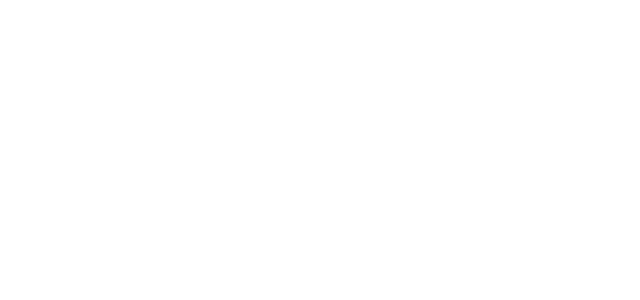
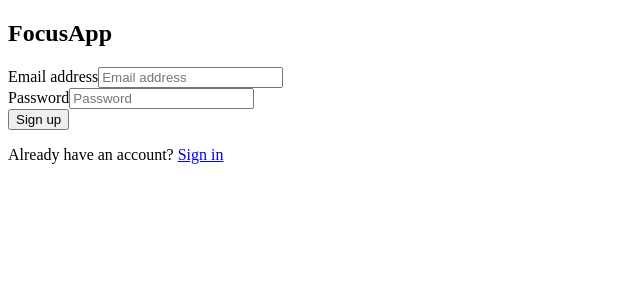
Before and after one commit to hersvik/beami, a React (Vite) app in the folder beami-client/: page /signup in a window 1280 px wide. Before the commit this address had no page. Shown: the top 300 px of the page, without its empty margins (0-640 px from the left). Built offline with nearby package versions, Linux system fonts and the light colour scheme.

Commit message:
custom signing code from freecodecamp, gruppenavn field as comment, misc (db rules verified effective, only write from my dummy.no account)

```diff
--- a/beami-client/firestore.tsx
+++ b/beami-client/firebaseConfig.tsx
@@ -1,6 +1,7 @@
- // Import the functions you need from the SDKs you need
  import { initializeApp } from "firebase/app";
+ import { getAuth } from "firebase/auth";
  import { getFirestore } from "firebase/firestore";
+
  // TODO: Add SDKs for Firebase products that you want to use
  // https://firebase.google.com/docs/web/setup#available-libraries
  // Your web app's Firebase configuration
@@ -12,9 +13,7 @@
   messagingSenderId: "240835648688",
   appId: "1:240835648688:web:b9a6b9c2e7b942cdc7ef75"
 };
- // Initialize Firebase
 
  const app = initializeApp(firebaseConfig);
- // Export firestore database
- // It will be imported into your react app whenever it is needed
+ export const auth = getAuth(app);
  export const db = getFirestore(app);
--- a/beami-client/src/App.tsx
+++ b/beami-client/src/App.tsx
@@ -3,6 +3,8 @@
 import './App.css'
 // import { initializeApp } from "firebase/app";
 import {Home} from './components/Home';
+import SignUp from './components/Signup';
+import Login from './components/Login';
 import {OkLoggedIn} from './components/OkLoggedIn';
 
 export function App() {
@@ -29,7 +31,9 @@
     <div className="App">
       <Routes>
         <Route path="/" element={ <Home/> } />
-        <Route path="/signedIn" element={ <OkLoggedIn/> } />
+        <Route path="/add" element={ <OkLoggedIn/> } />
+        <Route path="/signup" element={ <SignUp/> } />
+        <Route path="/login" element={ <Login/> } />
 
       </Routes>
     </div>
--- a/beami-client/src/components/Home.tsx
+++ b/beami-client/src/components/Home.tsx
@@ -1,7 +1,7 @@
-import {SignInScreen} from '../SignInScreen';
 import { collection, getDocs } from "firebase/firestore";
-import {db} from '../../firestore';
+import {db} from '../../firebaseConfig';
 import { useState, useEffect } from "react";
+import { Timestamp } from "firebase/firestore"
 
 export function Home() {
 
@@ -12,8 +12,8 @@
       await getDocs(collection(db, "deposit"))
           .then((querySnapshot)=>{
               const newData = querySnapshot.docs
-                  .map((doc) => ({...doc.data(), id:doc.id }));
-              setDeposits(newData);
+                  .map((doc:any) => ({...doc.data(), id:doc.id }));
+              setDeposits(newData.sort((a,b) => a.date.seconds - b.date.seconds));
               console.log(deposits, newData);
           })
 
@@ -25,9 +25,14 @@
 
 return (
   <div className="home">
-      <h1>Beami test deploy2</h1>
-      <SignInScreen />
-      {deposits.map((d: any) => (<p key={d.id}>{d.amount}</p>))}
+      <h1>Flaskebeløp</h1>
+      {deposits.map((d: any) =>
+        (<p key={d.id}>kr. {d.amount}
+          <span style={{color: "silver", paddingLeft: "1em", paddingRight: "1em"}}>
+            {(d.date as Timestamp).toDate().toLocaleDateString() }
+          </span>
+          {d.comment}
+        </p>))}
   </div>
 )
 }
--- /dev/null
+++ b/beami-client/src/components/Login.tsx
@@ -0,0 +1,87 @@
+import React, {useState} from 'react';
+import {  signInWithEmailAndPassword   } from 'firebase/auth';
+import { auth } from '../../firebaseConfig';
+import { NavLink, useNavigate } from 'react-router-dom'
+
+const Login = () => {
+    const navigate = useNavigate();
+    const [email, setEmail] = useState('');
+    const [password, setPassword] = useState('');
+
+    const onLogin = (e:any) => {
+        e.preventDefault();
+        signInWithEmailAndPassword(auth, email, password)
+        .then((userCredential) => {
+            // Signed in
+            const user = userCredential.user;
+            navigate("/add")
+            console.log(user);
+        })
+        .catch((error) => {
+            const errorCode = error.code;
+            const errorMessage = error.message;
+            console.log(errorCode, errorMessage)
+        });
+
+    }
+
+    return(
+        <>
+            <main >
+                <section>
+                    <div>
+                        <p> FocusApp </p>
+
+                        <form>
+                            <div>
+                                <label htmlFor="email-address">
+                                    Email address
+                                </label>
+                                <input
+                                    id="email-address"
+                                    name="email"
+                                    type="email"
+                                    required
+                                    placeholder="Email address"
+                                    onChange={(e)=>setEmail(e.target.value)}
+                                />
+                            </div>
+
+                            <div>
+                                <label htmlFor="password">
+                                    Password
+                                </label>
+                                <input
+                                    id="password"
+                                    name="password"
+                                    type="password"
+                                    required
+                                    placeholder="Password"
+                                    onChange={(e)=>setPassword(e.target.value)}
+                                />
+                            </div>
+
+                            <div>
+                                <button
+                                    onClick={onLogin}
+                                >
+                                    Login
+                                </button>
+                            </div>
+                        </form>
+
+                        <p className="text-sm text-white text-center">
+                            No account yet? {' '}
+                            <NavLink to="/signup">
+                                Sign up
+                            </NavLink>
+                        </p>
+
+                    </div>
+                </section>
+            </main>
+        </>
+    )
+}
+
+export default Login
--- a/beami-client/src/components/OkLoggedIn.tsx
+++ b/beami-client/src/components/OkLoggedIn.tsx
@@ -1,10 +1,30 @@
 import { collection, addDoc, Timestamp } from "firebase/firestore";
-import firebase from "firebase/compat";
-import {db} from '../../firestore';
-import {useState} from "react";
+import {db} from '../../firebaseConfig';
+import {useState, useEffect} from "react";
+import { useNavigate } from 'react-router-dom';
+import {  signOut, onAuthStateChanged } from "firebase/auth";
+import {auth} from '../../firebaseConfig';
 
 export function OkLoggedIn() {
+  const navigate = useNavigate();
 
+  useEffect(()=>{
+    onAuthStateChanged(auth, (user) => {
+        if (user) {
+          // User is signed in, see docs for a list of available properties
+          // https://firebase.google.com/docs/reference/js/firebase.User
+          const uid = user.uid;
+          // ...
+          console.log("uid", uid)
+        } else {
+          // User is signed out
+          // ...
+          console.log("user is logged out")
+          navigate("/login")
+        }
+      });
+
+}, [])
   const save = async (e: any) => {
     e.preventDefault();
 
@@ -12,6 +32,7 @@
         const payload = {
           amount: parseInt(input),
           date: new Date(),
+          comment,
         };
         const docRef = await addDoc(collection(db, "deposit"), payload);
         console.log("Document written with ID: ", docRef.id);
@@ -39,17 +60,40 @@
     }
   };
 
+  const handleComment = (event: any) => {
+    setComment(event.target.value);
+  }
+
   const [input, setInput] = useState("");
   const [track, setTrack] = useState("");
+  const [comment, setComment] = useState("");
 
+
+  const handleLogout = () => {
+      signOut(auth).then(() => {
+      // Sign-out successful.
+          navigate("/");
+          console.log("Signed out successfully")
+      }).catch((error) => {
+      // An error happened.
+      });
+  }
   return (
     <div className="ok_logged_in">
         <h1>OK logged in</h1>
         <input type="number" value={input} onChange={handleChange}></input>
-        <button onClick={save}>{parseInt(input)}</button>
+        <input type="text" value={comment} onChange={handleComment}></input>
+        <button onClick={save}>{parseInt(input) || "Invalid amount"}</button>
         <pre>
           {track}
         </pre>
+        <br />
+        <br />
+        <br />
+        <br />
+        <button onClick={handleLogout}>
+                        Logout
+        </button>
     </div>
   )
 }
--- /dev/null
+++ b/beami-client/src/components/Signup.tsx
@@ -0,0 +1,90 @@
+import React, {useState} from 'react';
+import { NavLink, useNavigate } from 'react-router-dom';
+import {  createUserWithEmailAndPassword  } from 'firebase/auth';
+import { auth } from '../../firebaseConfig';
+
+const Signup = () => {
+    const navigate = useNavigate();
+
+    const [email, setEmail] = useState('')
+    const [password, setPassword] = useState('');
+
+    const onSubmit = async (e:any) => {
+      e.preventDefault()
+
+      await createUserWithEmailAndPassword(auth, email, password)
+        .then((userCredential) => {
+            // Signed in
+            const user = userCredential.user;
+            console.log(user);
+            navigate("/login")
+            // ...
+        })
+        .catch((error) => {
+            const errorCode = error.code;
+            const errorMessage = error.message;
+            console.log(errorCode, errorMessage);
+            // ..
+        });
+
+
+    }
+
+  return (
+    <main >
+        <section>
+            <div>
+                <div>
+                    <h1> FocusApp </h1>
+                    <form>
+                        <div>
+                            <label htmlFor="email-address">
+                                Email address
+                            </label>
+                            <input
+                                type="email"
+                                label="Email address"
+                                value={email}
+                                onChange={(e) => setEmail(e.target.value)}
+                                required
+                                placeholder="Email address"
+                            />
+                        </div>
+
+                        <div>
+                            <label htmlFor="password">
+                                Password
+                            </label>
+                            <input
+                                type="password"
+                                label="Create password"
+                                value={password}
+                                onChange={(e) => setPassword(e.target.value)}
+                                required
+                                placeholder="Password"
+                            />
+                        </div>
+
+                        <button
+                            type="submit"
+                            onClick={onSubmit}
+                        >
+                            Sign up
+                        </button>
+
+                    </form>
+
+                    <p>
+                        Already have an account?{' '}
+                        <NavLink to="/login" >
+                            Sign in
+                        </NavLink>
+                    </p>
+                </div>
+            </div>
+        </section>
+    </main>
+  )
+}
+
+export default Signup
```
